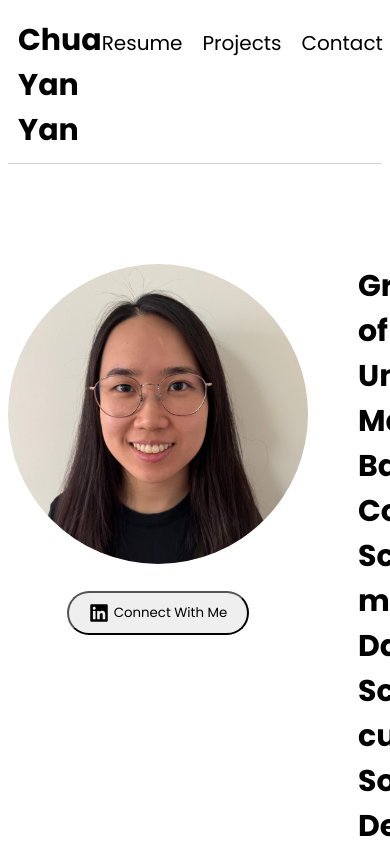
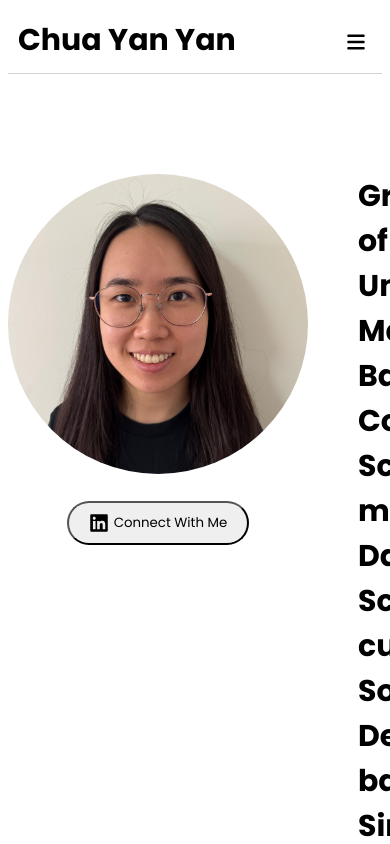
Before and after one commit to yanc3093/chua-yan-yan, a React (Create React App) app: page / in a window 390 px wide. Shown: the top 844 px of the page. Built offline with nearby package versions, Linux system fonts and the light colour scheme.

Commit message:
Enhance navigation bar to be mobile responsive (#14)

```diff
--- a/package.json
+++ b/package.json
@@ -14,6 +14,7 @@
     "@testing-library/user-event": "^13.5.0",
     "react": "^19.0.0",
     "react-dom": "^19.0.0",
+    "react-responsive": "^10.0.1",
     "react-router-dom": "^6.30.0",
     "react-scripts": "5.0.1",
     "web-vitals": "^2.1.4"
--- a/src/App.js
+++ b/src/App.js
@@ -1,4 +1,6 @@
+import { useMediaQuery } from "react-responsive";
 import { BrowserRouter as Router, Routes, Route } from "react-router-dom";
+import { useState } from "react";
 import ScrollToTop from "./component/scrollToTop";
 import Navbar from "./component/navbar";
 import Home from "./component/home";
@@ -8,18 +10,31 @@ import Contact from "./component/contact";
 import Footer from "./component/footer";
 
 function App() {
+  const isMobile = useMediaQuery({ query: "(max-width: 768px)" });
+  const [isExpanded, setIsExpanded] = useState(false);
+  const handleClick = () => {
+    setIsExpanded(!isExpanded);
+  };
+  const collapseExpanded = () => {
+    setIsExpanded(false);
+  };
   return (
     <Router>
       <ScrollToTop />
       <div className="App">
-        <Navbar />
+        <Navbar
+          isMobile={isMobile}
+          isExpanded={isExpanded}
+          handleClick={handleClick}
+          collapseExpanded={collapseExpanded}
+        />
         <Routes>
           <Route path="/" element={<Home />} />
           <Route path="/resume" element={<Resume />} />
           <Route path="/projects" element={<Projects />} />
           <Route path="/contact" element={<Contact />} />
         </Routes>
-        <Footer />
+        <Footer collapseExpanded={collapseExpanded} />
       </div>
     </Router>
   );
--- a/src/component/footer.js
+++ b/src/component/footer.js
@@ -8,7 +8,7 @@ import {
   faGithub,
 } from "@fortawesome/free-brands-svg-icons";
 
-function Footer() {
+function Footer(props) {
   return (
     <nav className="footer">
       <div className="socialLinks">
@@ -38,10 +38,18 @@ function Footer() {
         </a>
       </div>
       <div className="appLinks">
-        <Link to="/">Home</Link>
-        <Link to="/resume">Resume</Link>
-        <Link to="/projects">Projects</Link>
-        <Link to="/contact">Contact</Link>
+        <Link to="/" onClick={props.collapseExpanded}>
+          Home
+        </Link>
+        <Link to="/resume" onClick={props.collapseExpanded}>
+          Resume
+        </Link>
+        <Link to="/projects" onClick={props.collapseExpanded}>
+          Projects
+        </Link>
+        <Link to="/contact" onClick={props.collapseExpanded}>
+          Contact
+        </Link>
       </div>
       <div className="copyright">
         <FontAwesomeIcon className="icon" icon={faCopyright} />
--- a/src/component/navbar.js
+++ b/src/component/navbar.js
@@ -1,16 +1,42 @@
 import { Link } from "react-router-dom";
+import { FontAwesomeIcon } from "@fortawesome/react-fontawesome";
+import { faBars, faXmark } from "@fortawesome/free-solid-svg-icons";
 
-function Navbar() {
+function Navbar(props) {
   return (
-    <nav className="navbar">
-      <Link className="homeLink" to="/">
+    <nav>
+      <div className="navbar">
+        <Link className="homeLink" to="/" onClick={props.collapseExpanded}>
           Chua Yan Yan
         </Link>
+        {props.isMobile ? (
+          <button onClick={props.handleClick}>
+            <FontAwesomeIcon
+              className="icon"
+              icon={props.isExpanded ? faXmark : faBars}
+            />
+          </button>
+        ) : (
           <div className="otherLinks">
             <Link to="/resume">Resume</Link>
             <Link to="/projects">Projects</Link>
             <Link to="/contact">Contact</Link>
           </div>
+        )}
+      </div>
+      {props.isMobile && props.isExpanded && (
+        <div className="expandedMenu">
+          <Link to="/resume" onClick={props.collapseExpanded}>
+            Resume
+          </Link>
+          <Link to="/projects" onClick={props.collapseExpanded}>
+            Projects
+          </Link>
+          <Link to="/contact" onClick={props.collapseExpanded}>
+            Contact
+          </Link>
+        </div>
+      )}
     </nav>
   );
 }
--- a/src/style/index.css
+++ b/src/style/index.css
@@ -21,6 +21,16 @@
   text-decoration: none;
 }
 
+.navbar button {
+  background-color: transparent;
+  border: none;
+}
+
+.navbar button .icon {
+  height: 20px;
+  width: 20px;
+}
+
 .navbar .otherLinks {
   display: flex;
   gap: 20px;
@@ -33,6 +43,19 @@
 
 .navbar .otherLinks a:hover {
   text-decoration: underline;
+}
+
+.expandedMenu {
+  align-items: center;
+  background-color: lightgray;
+  display: flex;
+  flex-direction: column;
+  padding: 10px;
+}
+
+.expandedMenu a {
+  font-size: 20px;
+  text-decoration: none;
 }
 
 .home {
```
Also changed, not shown: 1 other file (tests, documents, lock files or other folders). Lines whose indentation alone changed are shown as unchanged.
